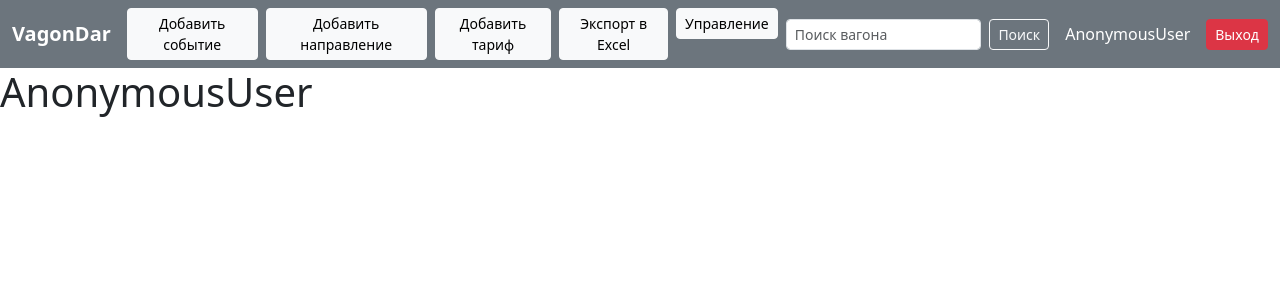
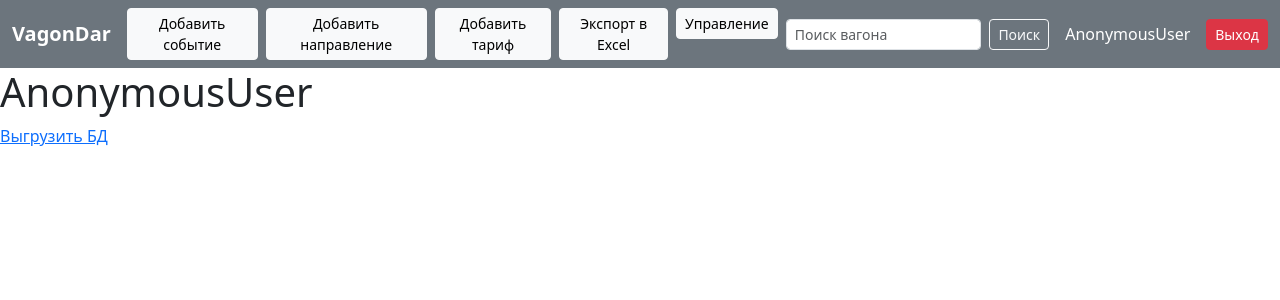
Before and after one commit to Lakosh/vagondar, a Django app: template vagondar/accounts/templates/accounts/profile.html in a window 1280 px wide. Shown: the top 300 px of the page. Run offline with Django 5.2, Linux system fonts and the light colour scheme; the template is opened without the code that fills it, so the values that code supplies are empty.

Commit message:
Update profile.html

```diff
--- a/vagondar/accounts/templates/accounts/profile.html
+++ b/vagondar/accounts/templates/accounts/profile.html
@@ -6,4 +6,5 @@
 <link rel="stylesheet" href="{% static 'main/css/index.css' %}">
 
 <h1>{{ request.user }}</h1>
+<a href="{% url 'download_db' %}">Выгрузить БД</a>
 {% endblock %}
```
